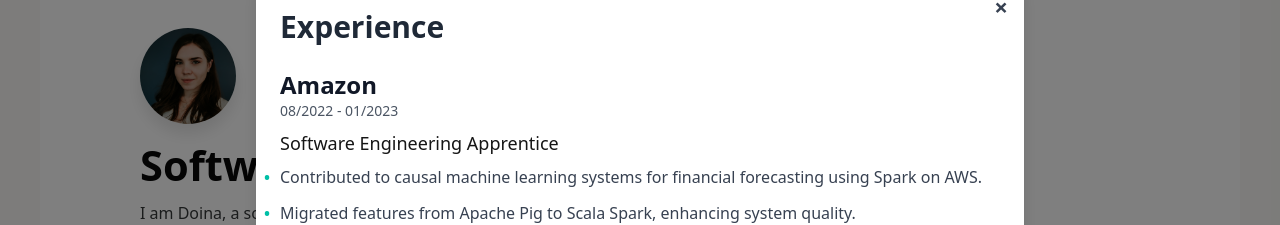
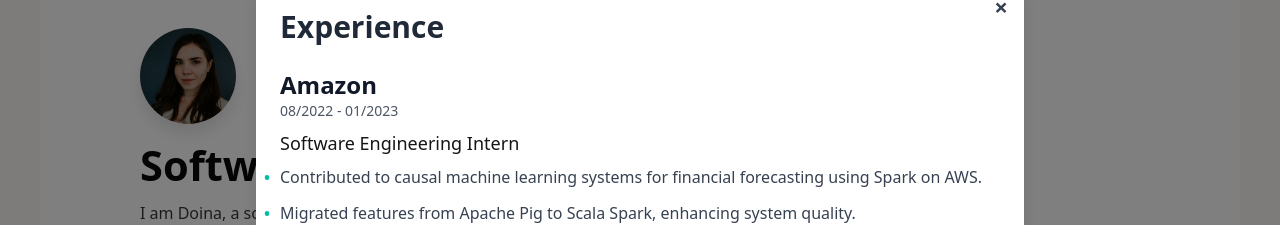
Before and after one commit to doinyco/doinas-portfolio, a React (Vite) app in the folder portfolio-app/: page / in a window 1280 px wide. Both pictures are taken after a click on the button "Experience". Shown: the part 125-350 px from the top of the page. Built offline with nearby package versions, Linux system fonts and the light colour scheme.

Commit message:
Change h3 title

```diff
--- a/portfolio-app/src/components/Experience.jsx
+++ b/portfolio-app/src/components/Experience.jsx
@@ -16,7 +16,7 @@
                 <div className="mb-6 border-b border-gray-300 dark:border-gray-700 pb-4">
                     <h2 className="text-2xl font-semibold text-gray-900 dark:text-gray-200">Amazon</h2>
                     <h4 className="text-sm text-gray-600 dark:text-gray-400">08/2022 - 01/2023</h4>
-                    <h3 className="text-lg font-medium mt-2">Software Engineering Apprentice</h3>
+                    <h3 className="text-lg font-medium mt-2">Software Engineering Intern</h3>
                     <ul className="custom-list mt-2 text-gray-700 dark:text-gray-300">
                         <li>Contributed to causal machine learning systems for financial forecasting using Spark on AWS.</li>
                         <li>Migrated features from Apache Pig to Scala Spark, enhancing system quality.</li>
```
